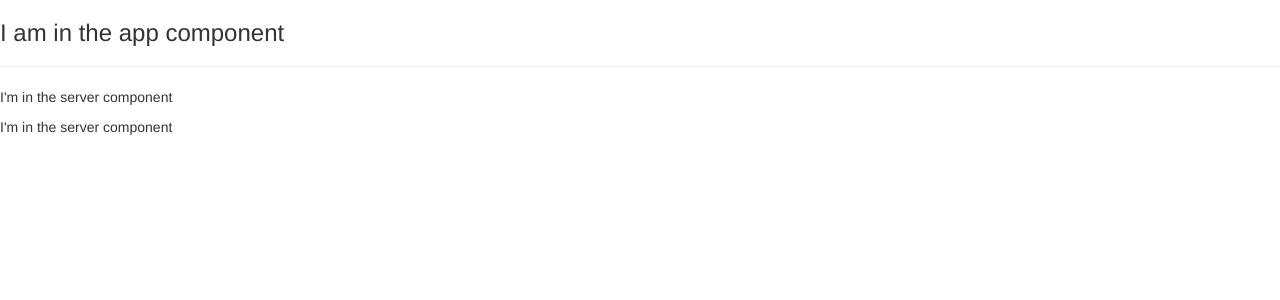
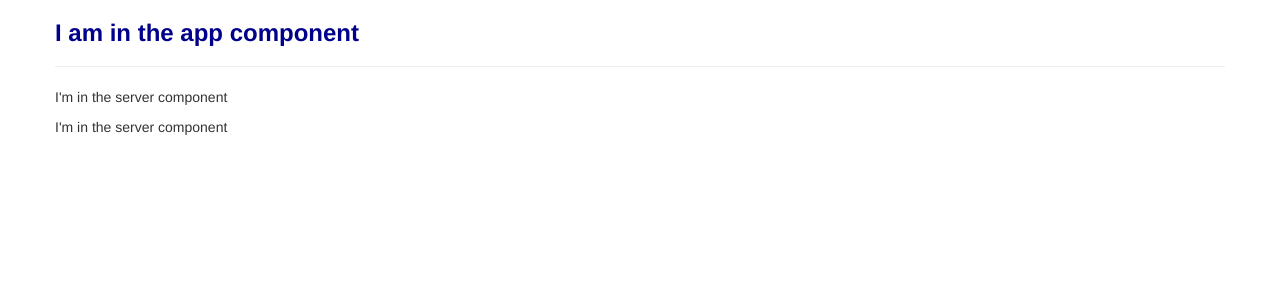
Before and after one commit to beattris/Angular-Intro-MaxSMuller, an Angular app: page / in a window 1280 px wide. Shown: the top 300 px of the page. Built offline with nearby package versions, Linux system fonts and the light colour scheme.

Commit message:
learned how to style components, internally and externally

```diff
--- a/src/app/app.component.css
+++ b/src/app/app.component.css
@@ -0,0 +1,5 @@
+h3 {
+    color: darkblue;
+    font-style: bold;
+    font-weight: 700;
+}
--- a/src/app/app.component.html
+++ b/src/app/app.component.html
@@ -1,3 +1,9 @@
-<h3>I am in the app component</h3>
-<hr />
-<app-servers></app-servers>
+<div class="container">
+  <div class="row">
+    <div class="col-xl-12">
+      <h3>I am in the app component</h3>
+      <hr />
+      <app-servers></app-servers>
+    </div>
+  </div>
+</div>
```
